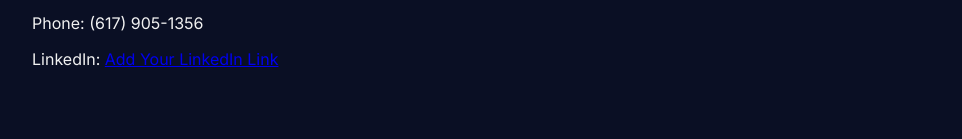
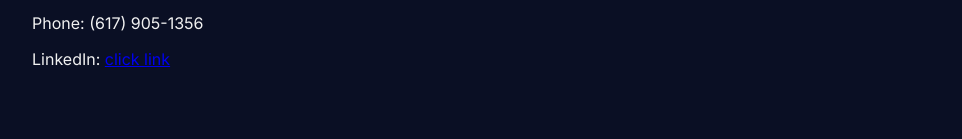
Before and after one commit to okonsamuel1998/portfolio, a plain HTML site: page index.html in a window 1280 px wide. Shown: the part 2177-2316 px from the top of the page, without its empty margins (124-1086 px from the left). Drawn offline with Linux system fonts and the light colour scheme.

Commit message:
Initial commit

```diff
--- a/index.html
+++ b/index.html
@@ -194,7 +194,7 @@
     <h2>Contact Me</h2>
     <p>Email: okonsamuel1998@gmail.com</p>
     <p>Phone: (617) 905-1356</p>
-    <p>LinkedIn: <a href="https://www.linkedin.com/in/samuel-okon-73aba0225">Add Your LinkedIn Link</a></p>
+    <p>LinkedIn: <a href="https://www.linkedin.com/in/samuel-okon-73aba0225">click link</a></p>
   </section>
 
   <footer>
```
